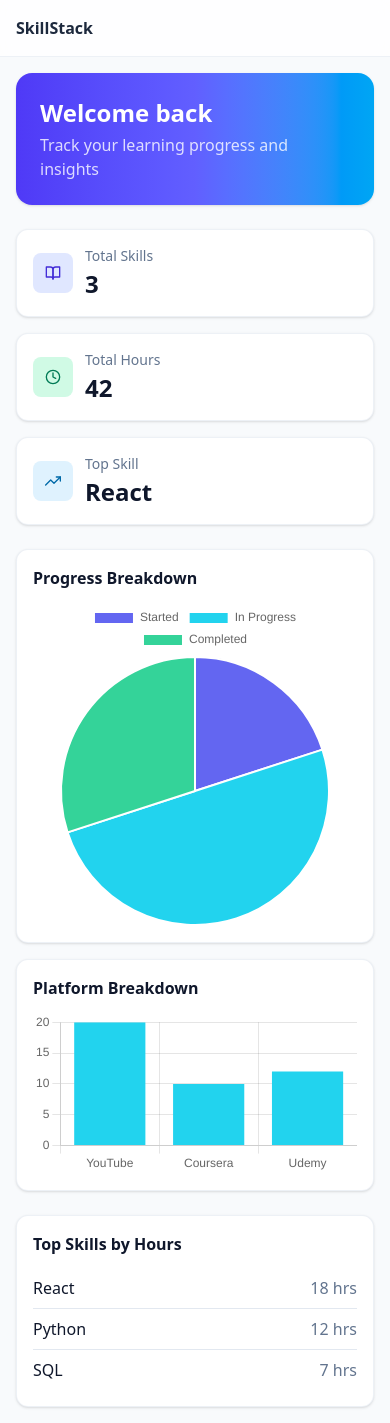
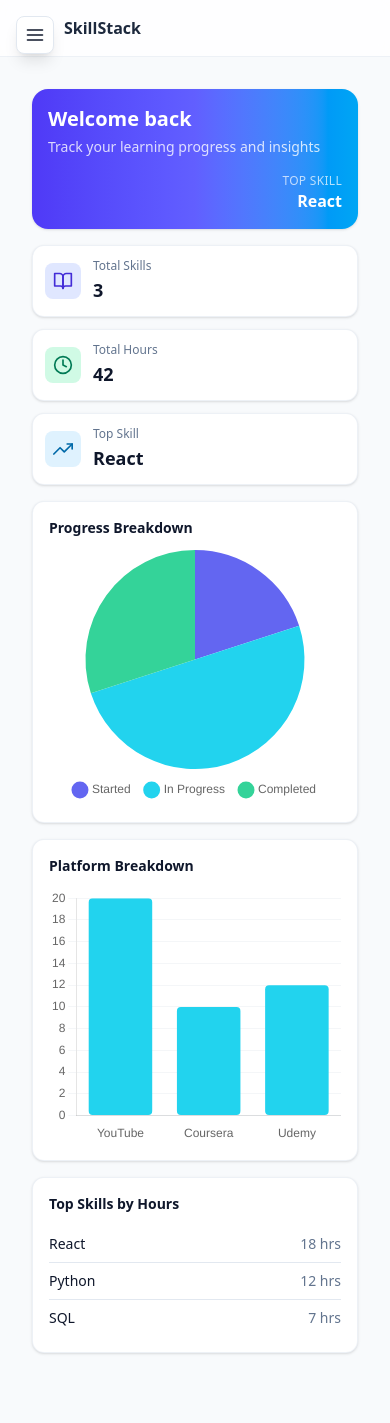
Before and after one commit to asifamal/SkillTracker-FrontEnd, a React (Vite) app: page /dashboard in a window 390 px wide. After the commit the page ends 1385 px from the top, so only its background shows below. Built offline with nearby package versions, Linux system fonts and the light colour scheme; no server answers.

Commit message:
fixed mobile design issue

```diff
--- a/src/App.tsx
+++ b/src/App.tsx
@@ -12,9 +12,9 @@ const App: React.FC = () => {
   return (
     <div className="min-h-screen flex bg-slate-50 dark:bg-slate-900">
       <Sidebar />
-      <div className="flex-1 flex flex-col">
+      <div className="flex-1 flex flex-col min-w-0">
         <Navbar />
-        <main className="container-page">
+        <main className="container-page flex-1 overflow-x-hidden">
           <Routes>
             <Route path="/" element={<Navigate to="/dashboard" replace />} />
             <Route path="/dashboard" element={<Dashboard />} />
@@ -22,7 +22,7 @@ const App: React.FC = () => {
             <Route path="/skills/add" element={<AddSkill />} />
             <Route path="/skills/:id" element={<SkillDetail />} />
             <Route path="/timeline" element={<Timeline />} />
-            <Route path="*" element={<div className="text-sm text-slate-500">Not Found</div>} />
+            <Route path="*" element={<div className="text-sm text-slate-500 p-4">Not Found</div>} />
           </Routes>
         </main>
       </div>
--- a/src/components/Charts/PlatformChart.tsx
+++ b/src/components/Charts/PlatformChart.tsx
@@ -9,25 +9,56 @@ const PlatformChart: React.FC<{ data: Record<string, number> }> = ({ data }) =>
   const values = Object.values(data)
 
   return (
-    <div className="card p-4">
-      <h3 className="font-semibold mb-3">Platform Breakdown</h3>
+    <div className="card p-4 h-full">
+      <h3 className="font-semibold mb-3 text-sm md:text-base">Platform Breakdown</h3>
+      <div className="h-64 md:h-80">
         <Bar
           data={{
             labels,
             datasets: [
               {
-              label: 'Hours',
+                label: 'Skills',
                 data: values,
                 backgroundColor: '#22d3ee',
+                borderRadius: 4,
+                borderSkipped: false,
               },
             ],
           }}
           options={{
             responsive: true,
-          plugins: { legend: { display: false } },
-          scales: { y: { beginAtZero: true } },
+            maintainAspectRatio: false,
+            plugins: {
+              legend: {
+                display: false
+              }
+            },
+            scales: {
+              y: {
+                beginAtZero: true,
+                grid: {
+                  color: 'rgba(148, 163, 184, 0.1)'
+                },
+                ticks: {
+                  font: {
+                    size: 12
+                  }
+                }
+              },
+              x: {
+                grid: {
+                  display: false
+                },
+                ticks: {
+                  font: {
+                    size: 12
+                  }
+                }
+              }
+            },
           }}
         />
+      </div>
     </div>
   )
 }
--- a/src/components/Charts/ProgressChart.tsx
+++ b/src/components/Charts/ProgressChart.tsx
@@ -10,8 +10,9 @@ const ProgressChart: React.FC<{ data: Record<string, number> }> = ({ data }) =>
   const colors = ['#6366f1', '#22d3ee', '#34d399', '#f59e0b', '#ef4444']
 
   return (
-    <div className="card p-4">
-      <h3 className="font-semibold mb-3">Progress Breakdown</h3>
+    <div className="card p-4 h-full">
+      <h3 className="font-semibold mb-3 text-sm md:text-base">Progress Breakdown</h3>
+      <div className="h-64 md:h-80">
         <Pie
           data={{
             labels,
@@ -19,10 +20,28 @@ const ProgressChart: React.FC<{ data: Record<string, number> }> = ({ data }) =>
               {
                 data: values,
                 backgroundColor: labels.map((_, i) => colors[i % colors.length]),
+                borderWidth: 0,
               },
             ],
           }}
+          options={{
+            responsive: true,
+            maintainAspectRatio: false,
+            plugins: {
+              legend: {
+                position: 'bottom',
+                labels: {
+                  padding: 15,
+                  usePointStyle: true,
+                  font: {
+                    size: 12
+                  }
+                }
+              }
+            }
+          }}
         />
+      </div>
     </div>
   )
 }
--- a/src/components/Navbar.tsx
+++ b/src/components/Navbar.tsx
@@ -5,7 +5,7 @@ const Navbar: React.FC = () => {
   return (
     <header className="sticky top-0 z-40 bg-white/80 dark:bg-slate-900/80 backdrop-blur border-b border-slate-200/60 dark:border-slate-800/60">
       <div className="flex items-center justify-between px-4 md:px-6 h-14">
-        <Link to="/dashboard" className="font-semibold text-slate-800 dark:text-slate-100">
+        <Link to="/dashboard" className="font-semibold text-slate-800 dark:text-slate-100 ml-12 md:ml-0">
           SkillStack
         </Link>
         <div />
--- a/src/components/Sidebar.tsx
+++ b/src/components/Sidebar.tsx
@@ -1,6 +1,6 @@
-import React from 'react'
+import React, { useState } from 'react'
 import { NavLink } from 'react-router-dom'
-import { FiHome, FiList, FiPlusCircle } from 'react-icons/fi'
+import { FiHome, FiList, FiPlusCircle, FiMenu, FiX } from 'react-icons/fi'
 
 const linkClass = ({ isActive }: { isActive: boolean }) =>
   `flex items-center gap-3 px-3 py-2 rounded-lg transition hover:bg-slate-100 dark:hover:bg-slate-800 ${
@@ -8,25 +8,45 @@ const linkClass = ({ isActive }: { isActive: boolean }) =>
   }`
 
 const Sidebar: React.FC = () => {
+  const [isOpen, setIsOpen] = useState(false)
+
   return (
-    <aside className="hidden md:block w-60 shrink-0 border-r border-slate-200/60 dark:border-slate-800/60 bg-white dark:bg-slate-900">
-      <div className="p-4">
+    <>
+      <button
+        onClick={() => setIsOpen(!isOpen)}
+        className="md:hidden fixed top-4 left-4 z-50 p-2 rounded-lg bg-white dark:bg-slate-800 border border-slate-200 dark:border-slate-700 shadow-lg"
+      >
+        {isOpen ? <FiX size={20} /> : <FiMenu size={20} />}
+      </button>
+
+      {isOpen && (
+        <div
+          className="md:hidden fixed inset-0 z-40 bg-black bg-opacity-50"
+          onClick={() => setIsOpen(false)}
+        />
+      )}
+
+      <aside className={`fixed md:static inset-y-0 left-0 z-40 w-60 shrink-0 border-r border-slate-200/60 dark:border-slate-800/60 bg-white dark:bg-slate-900 transform transition-transform duration-300 ease-in-out ${
+        isOpen ? 'translate-x-0' : '-translate-x-full md:translate-x-0'
+      }`}>
+        <div className="p-4 pt-16 md:pt-4">
           <nav className="space-y-1">
-          <NavLink to="/dashboard" className={linkClass}>
+            <NavLink to="/dashboard" className={linkClass} onClick={() => setIsOpen(false)}>
               <FiHome /> <span>Dashboard</span>
             </NavLink>
-          <NavLink to="/skills" end className={linkClass}>
+            <NavLink to="/skills" end className={linkClass} onClick={() => setIsOpen(false)}>
               <FiList /> <span>Skills</span>
             </NavLink>
-          <NavLink to="/skills/add" className={linkClass}>
+            <NavLink to="/skills/add" className={linkClass} onClick={() => setIsOpen(false)}>
               <FiPlusCircle /> <span>Add Skill</span>
             </NavLink>
-          <NavLink to="/timeline" className={linkClass}>
+            <NavLink to="/timeline" className={linkClass} onClick={() => setIsOpen(false)}>
               <span className="w-4 h-4 rounded bg-slate-300 dark:bg-slate-600 inline-block" /> <span>Timeline</span>
             </NavLink>
           </nav>
         </div>
       </aside>
+    </>
   )
 }
 
--- a/src/pages/Dashboard.tsx
+++ b/src/pages/Dashboard.tsx
@@ -26,66 +26,66 @@ const Dashboard: React.FC = () => {
   if (error) return <div className="text-red-600">{error}</div>
 
   return (
-    <div className="space-y-6">
-      {/* Hero */}
-      <div className="rounded-2xl p-6 bg-gradient-to-r from-indigo-600 via-indigo-500 to-sky-500 text-white shadow-sm">
-        <div className="flex items-center justify-between">
+    <div className="space-y-4 md:space-y-6 p-4 md:p-0">
+      <div className="rounded-2xl p-4 md:p-6 bg-gradient-to-r from-indigo-600 via-indigo-500 to-sky-500 text-white shadow-sm">
+        <div className="flex flex-col md:flex-row md:items-center md:justify-between gap-4">
           <div>
-            <h1 className="text-2xl font-semibold">Welcome back</h1>
-            <p className="text-white/80 mt-1">Track your learning progress and insights</p>
+            <h1 className="text-xl md:text-2xl font-semibold">Welcome back</h1>
+            <p className="text-white/80 mt-1 text-sm md:text-base">Track your learning progress and insights</p>
           </div>
-          <div className="hidden md:block text-right">
-            <div className="text-sm uppercase tracking-wide text-white/70">Top Skill</div>
-            <div className="text-lg font-semibold">{data.top_skills_by_hours?.[0]?.name ?? '—'}</div>
+          <div className="text-right">
+            <div className="text-xs md:text-sm uppercase tracking-wide text-white/70">Top Skill</div>
+            <div className="text-base md:text-lg font-semibold truncate">{data.top_skills_by_hours?.[0]?.name ?? '—'}</div>
           </div>
         </div>
       </div>
 
-      {/* Stats */}
-      <div className="grid grid-cols-1 md:grid-cols-3 gap-4">
-        <div className="card p-4 flex items-center gap-3">
-          <div className="p-3 rounded-lg bg-indigo-100 text-indigo-700 dark:bg-indigo-900/40 dark:text-indigo-300">
-            <FiBookOpen />
+      <div className="grid grid-cols-1 sm:grid-cols-2 lg:grid-cols-3 gap-3 md:gap-4">
+        <div className="card p-3 md:p-4 flex items-center gap-3">
+          <div className="p-2 md:p-3 rounded-lg bg-indigo-100 text-indigo-700 dark:bg-indigo-900/40 dark:text-indigo-300">
+            <FiBookOpen size={20} />
           </div>
-          <div>
-            <div className="text-sm text-slate-500">Total Skills</div>
-            <div className="text-2xl font-semibold mt-0.5">{data.total_skills ?? 0}</div>
+          <div className="min-w-0 flex-1">
+            <div className="text-xs md:text-sm text-slate-500">Total Skills</div>
+            <div className="text-lg md:text-2xl font-semibold mt-0.5">{data.total_skills ?? 0}</div>
           </div>
         </div>
-        <div className="card p-4 flex items-center gap-3">
-          <div className="p-3 rounded-lg bg-emerald-100 text-emerald-700 dark:bg-emerald-900/40 dark:text-emerald-300">
-            <FiClock />
+        <div className="card p-3 md:p-4 flex items-center gap-3">
+          <div className="p-2 md:p-3 rounded-lg bg-emerald-100 text-emerald-700 dark:bg-emerald-900/40 dark:text-emerald-300">
+            <FiClock size={20} />
           </div>
-          <div>
-            <div className="text-sm text-slate-500">Total Hours</div>
-            <div className="text-2xl font-semibold mt-0.5">{data.total_hours ?? 0}</div>
+          <div className="min-w-0 flex-1">
+            <div className="text-xs md:text-sm text-slate-500">Total Hours</div>
+            <div className="text-lg md:text-2xl font-semibold mt-0.5">{data.total_hours ?? 0}</div>
           </div>
         </div>
-        <div className="card p-4 flex items-center gap-3">
-          <div className="p-3 rounded-lg bg-sky-100 text-sky-700 dark:bg-sky-900/40 dark:text-sky-300">
-            <FiTrendingUp />
+        <div className="card p-3 md:p-4 flex items-center gap-3 sm:col-span-2 lg:col-span-1">
+          <div className="p-2 md:p-3 rounded-lg bg-sky-100 text-sky-700 dark:bg-sky-900/40 dark:text-sky-300">
+            <FiTrendingUp size={20} />
           </div>
-          <div>
-            <div className="text-sm text-slate-500">Top Skill</div>
-            <div className="text-2xl font-semibold mt-0.5 truncate max-w-[12rem]">{data.top_skills_by_hours?.[0]?.name ?? '—'}</div>
+          <div className="min-w-0 flex-1">
+            <div className="text-xs md:text-sm text-slate-500">Top Skill</div>
+            <div className="text-lg md:text-2xl font-semibold mt-0.5 truncate">{data.top_skills_by_hours?.[0]?.name ?? '—'}</div>
           </div>
         </div>
       </div>
 
-      {/* Charts */}
-      <div className="grid grid-cols-1 lg:grid-cols-2 gap-4">
-        <ProgressChart data={data.progress_breakdown || {}} />
-        <PlatformChart data={data.platform_breakdown || {}} />
+      <div className="grid grid-cols-1 xl:grid-cols-2 gap-4">
+        <div className="min-h-[300px]">
+          <ProgressChart data={data.progress_breakdown || {}} />
+        </div>
+        <div className="min-h-[300px]">
+          <PlatformChart data={data.platform_breakdown || {}} />
+        </div>
       </div>
 
-      {/* Top Skills List */}
       <div className="card p-4">
-        <h3 className="font-semibold mb-3">Top Skills by Hours</h3>
+        <h3 className="font-semibold mb-3 text-sm md:text-base">Top Skills by Hours</h3>
         <div className="divide-y divide-slate-200 dark:divide-slate-800">
           {(data.top_skills_by_hours || []).map((s: any) => (
             <div key={s.name} className="flex items-center justify-between py-2">
-              <span className="font-medium">{s.name}</span>
-              <span className="text-slate-500">{s.hours} hrs</span>
+              <span className="font-medium text-sm md:text-base truncate pr-2">{s.name}</span>
+              <span className="text-slate-500 text-sm md:text-base flex-shrink-0">{s.hours} hrs</span>
             </div>
           ))}
         </div>
```
Also changed, not shown: src/components/SkillCard.tsx (+12 -12 lines), src/pages/AddSkill.tsx (+19 -19 lines), src/pages/SkillDetail.tsx (+28 -30 lines), src/pages/SkillsList.tsx (+12 -10 lines), src/pages/Timeline.tsx (+24 -22 lines). Lines whose indentation alone changed are shown as unchanged.
